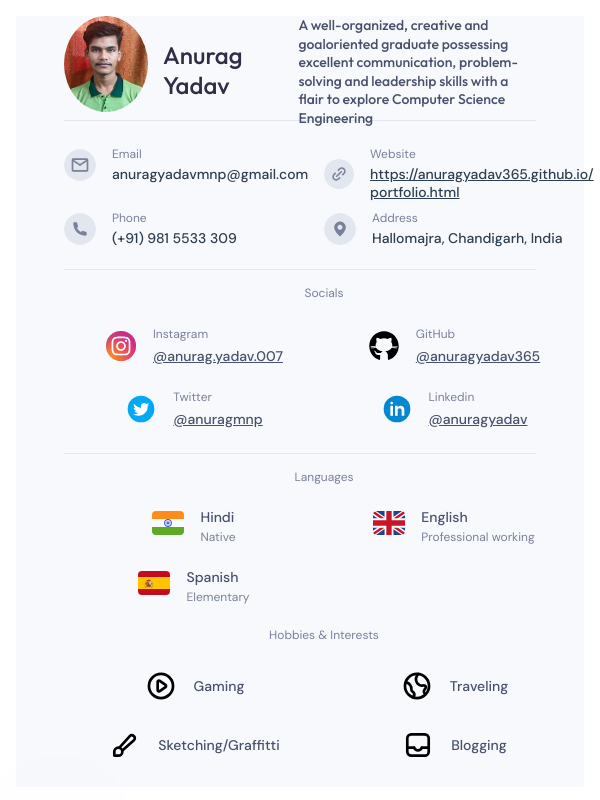
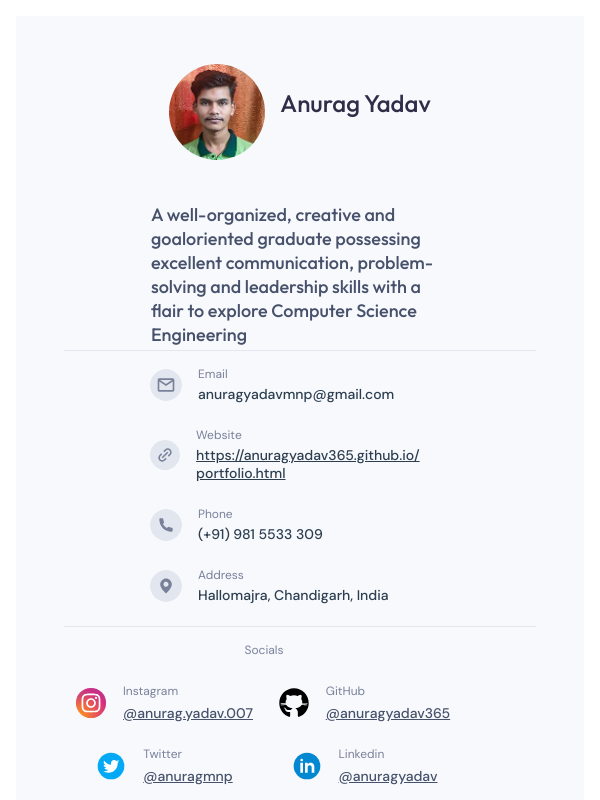
Before and after one commit to neogen22/vue-project, a Vue app: page / in a window 600 px wide. Shown: the top 800 px of the page. Built offline with nearby package versions, Linux system fonts and the light colour scheme.

Commit message:
some adaptive added

```diff
--- a/src/App.vue
+++ b/src/App.vue
@@ -22,10 +22,6 @@
         </div>
       </div>
     </template>
-    <div class="wrapper-app" v-else-if="width > 800 || width < 450">
-        <AsideComponent/>
-        <MainPartFullComponent/>
-    </div>
     <div class="wrapper-app" v-else>
         <AsideComponent/>
         <MainPartFullComponent/>
@@ -118,13 +114,13 @@ export default {
         flex-direction: row;
       }
     }
-    @media screen and (max-width: 800px) and (min-width: 450px) {
+    @media screen and (max-width: 800px) and (min-width: 632px) {
       .wrapper-app {
         display: flex;
         flex-direction: column;
       }
     }
-    @media screen and (max-width: 450px)  {
+    @media screen and (max-width: 632px)  {
       .wrapper-app {
         display: flex;
         flex-direction: column;
--- a/src/components/AsidePartComponents/AsidePartComplexCards/ContactsComplexCard.vue
+++ b/src/components/AsidePartComponents/AsidePartComplexCards/ContactsComplexCard.vue
@@ -49,22 +49,22 @@ export default {
 
 <style scoped>
     @media screen and (max-width: 1190px) {
-        .contact-complex-card-wrapper>div  {
+        .contact-complex-card-wrapper > div  {
             padding-bottom: 25px;
         }
-        .contact-complex-card-wrapper>div:last-child  {
+        .contact-complex-card-wrapper > div:last-child  {
             padding-bottom: 22px;
         }
     }
     @media screen and (min-width: 1190px) {
-        .contact-complex-card-wrapper>div  {
+        .contact-complex-card-wrapper > div  {
             padding-bottom: 24px;
         }
-        .contact-complex-card-wrapper>div:last-child  {
+        .contact-complex-card-wrapper > div:last-child  {
             padding-bottom: 32px;
         }
     }
-    @media screen and (max-width: 800px) and (min-width: 450px) {
+    @media screen and (max-width: 800px) and (min-width: 650px) {
         .contact-complex-card-wrapper {
             padding-top: 10px;
             display: grid;
@@ -74,4 +74,13 @@ export default {
             padding-bottom: 10px;
         }
     }
+    @media screen and (max-width: 650px) {
+        .contact-complex-card-wrapper {
+            display: flex;
+            flex-direction: column;
+            width: 300px;
+            margin-left: auto;
+            margin-right: auto;
+        }
+    }
 </style>
--- a/src/components/AsidePartComponents/AsidePartComplexCards/HobbiesAndInterestsComplexCard.vue
+++ b/src/components/AsidePartComponents/AsidePartComplexCards/HobbiesAndInterestsComplexCard.vue
@@ -71,7 +71,7 @@
             padding-bottom: 32px;
         }
     }
-    @media screen and (max-width: 800px) and (min-width: 450px) {
+    @media screen and (max-width: 800px) and (min-width: 650px) {
         .hobbies-and-interests-complex-card-wrapper {
             display: grid;
             grid-template-columns: 260px 260px;
@@ -81,4 +81,14 @@
             justify-self: center;
         }
     }
+    @media screen and (max-width: 650px) and (min-width: 500px) {
+        .hobbies-and-interests-complex-card-wrapper {
+            display: grid;
+            grid-template-columns: 200px 200px;
+        }
+        .hobbies-and-interests-complex-card-wrapper div:first-child {
+            grid-column: span 2;
+            justify-self: center;
+        }
+    }
 </style>
--- a/src/components/AsidePartComponents/AsidePartComplexCards/LanguageComplexCard.vue
+++ b/src/components/AsidePartComponents/AsidePartComplexCards/LanguageComplexCard.vue
@@ -87,7 +87,7 @@
             padding-bottom: 32px
         }
     }
-    @media screen and (max-width: 800px) and (min-width: 450px) {
+    @media screen and (max-width: 800px) and (min-width: 650px) {
         .language-complex-card-wrapper {
             display: grid;
             grid-template-columns: 260px 260px;
@@ -97,4 +97,14 @@
             justify-self: center;
         }
     }
+    @media screen and (max-width: 650px) and (min-width: 500px) {
+        .language-complex-card-wrapper {
+            display: grid;
+            grid-template-columns: 200px 200px;
+        }
+        .language-complex-card-wrapper div:first-child {
+            grid-column: span 2;
+            justify-self: center;
+        }
+    }
 </style>
--- a/src/components/AsidePartComponents/AsidePartComplexCards/SocialComplexCard.vue
+++ b/src/components/AsidePartComponents/AsidePartComplexCards/SocialComplexCard.vue
@@ -81,7 +81,7 @@
             padding-bottom: 32px;
         }
     }
-    @media screen and (max-width: 800px) and (min-width: 450px) {
+    @media screen and (max-width: 800px) and (min-width: 650px) {
         .social-complex-card-wrapper {
             display: grid;
             grid-template-columns: 260px 260px;
@@ -91,4 +91,16 @@
             justify-self: center;
         }
     }
+    @media screen and (max-width: 650px) and (min-width: 500px) {
+        .social-complex-card-wrapper {
+            display: grid;
+            grid-template-columns: 200px 200px;
+            margin-left: auto;
+            margin-right: auto;
+        }
+        .social-complex-card-wrapper div:first-child {
+            grid-column: span 2;
+            justify-self: center;
+        }
+    }
 </style>
--- a/src/components/AsidePartComponents/AsidePartFullComponent.vue
+++ b/src/components/AsidePartComponents/AsidePartFullComponent.vue
@@ -9,15 +9,6 @@
         <LanguageComplexCard/>
         <HobbiesAndInterestsComplexCard/>
     </div>
-<!--     <div class='alternative' v-else>
-        <AsidePartHeader/>
-        <div class="aside-part-full-component-medium">
-            <ContactsComplexCard/>
-        </div>
-            <SocialComplexCard/>
-            <LanguageComplexCard/>
-            <HobbiesAndInterestsComplexCard/>
-    </div> -->
 </template>
 
 <script>
@@ -72,12 +63,7 @@
                 height: 1650px;
             }
         }
-        @media screen and (max-width:450px)  {
-            .aside-part-full-component {
-                height: 1460px;
-            }
-        }
-        @media screen and (max-width: 800px) and (min-width: 450px) {
+        @media screen and (max-width: 800px) and (min-width: 500px) {
             .aside-part-full-component {
                 height: auto;
                 width: auto;
@@ -87,4 +73,9 @@
                 margin-bottom: 16px;
             }
         }
+        @media screen and (max-width:650px)  {
+            .aside-part-full-component {
+                height: 1120px;
+            }
+        }
 </style>
--- a/src/components/AsidePartComponents/AsidePartHeader.vue
+++ b/src/components/AsidePartComponents/AsidePartHeader.vue
@@ -62,13 +62,12 @@
             row-gap: 3vh;
         }
     }
-    @media screen and (max-width: 800px) and (min-width: 450px) {
+    @media screen and (max-width: 800px) and (min-width: 650px) {
         .aside-part-header-wrapper {
             display: flex;
             flex-direction: row;
             row-gap: 10px;
-            padding-top: 0px;
-            height: 100px;
+            padding-top: 48px;
         }
         .aside-part-header-inside-wrapper {
             padding-bottom: 0px;
@@ -79,4 +78,14 @@
             min-width: 238px;
         }
     }
+    @media screen and (max-width: 650px) and (min-width: 400px) {
+        .aside-part-header-person-description {
+            margin-left: auto;
+            margin-right: auto;
+        }
+        .aside-part-header-inside-wrapper{
+            margin-left: auto;
+            margin-right: auto;
+        }
+    }
 </style>
```
